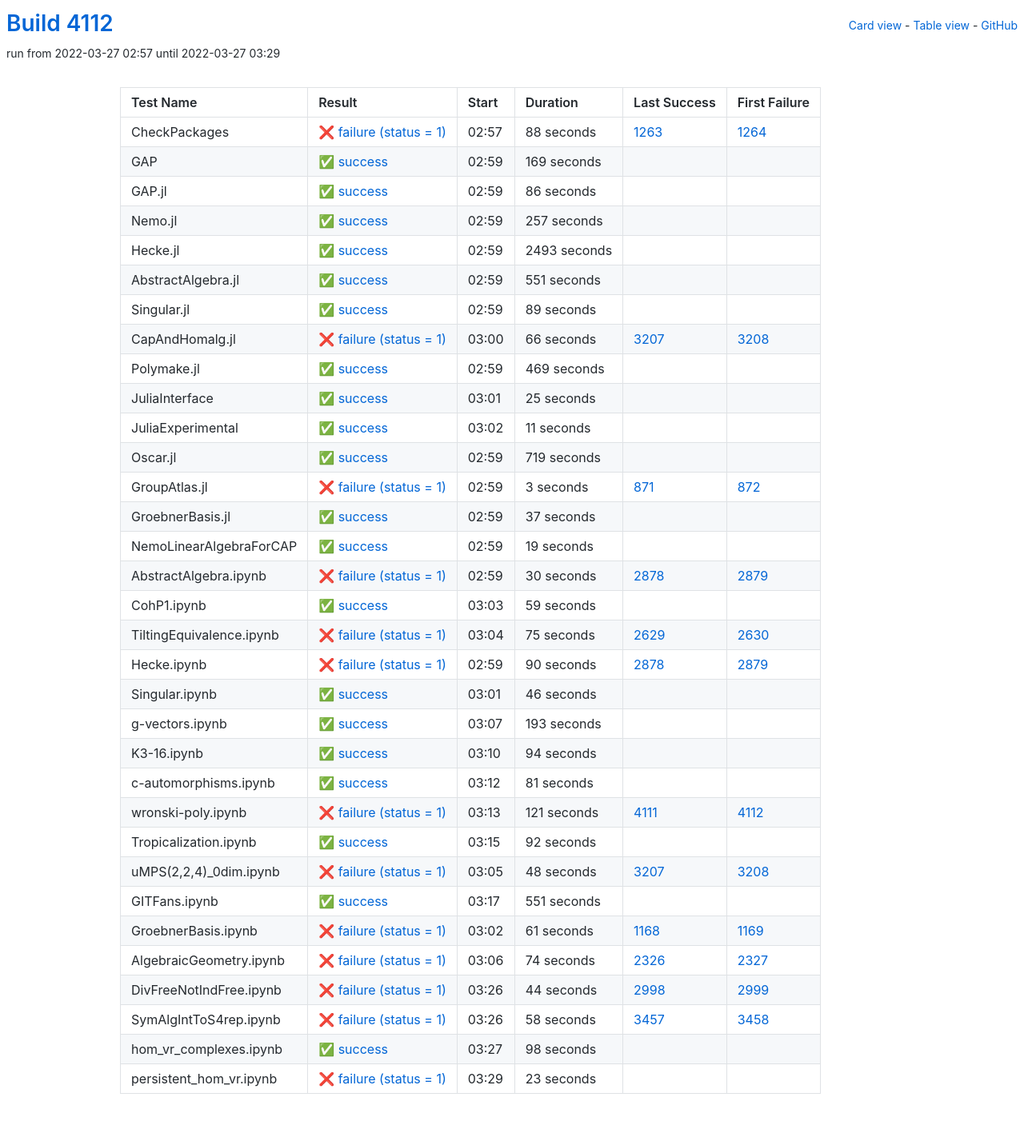
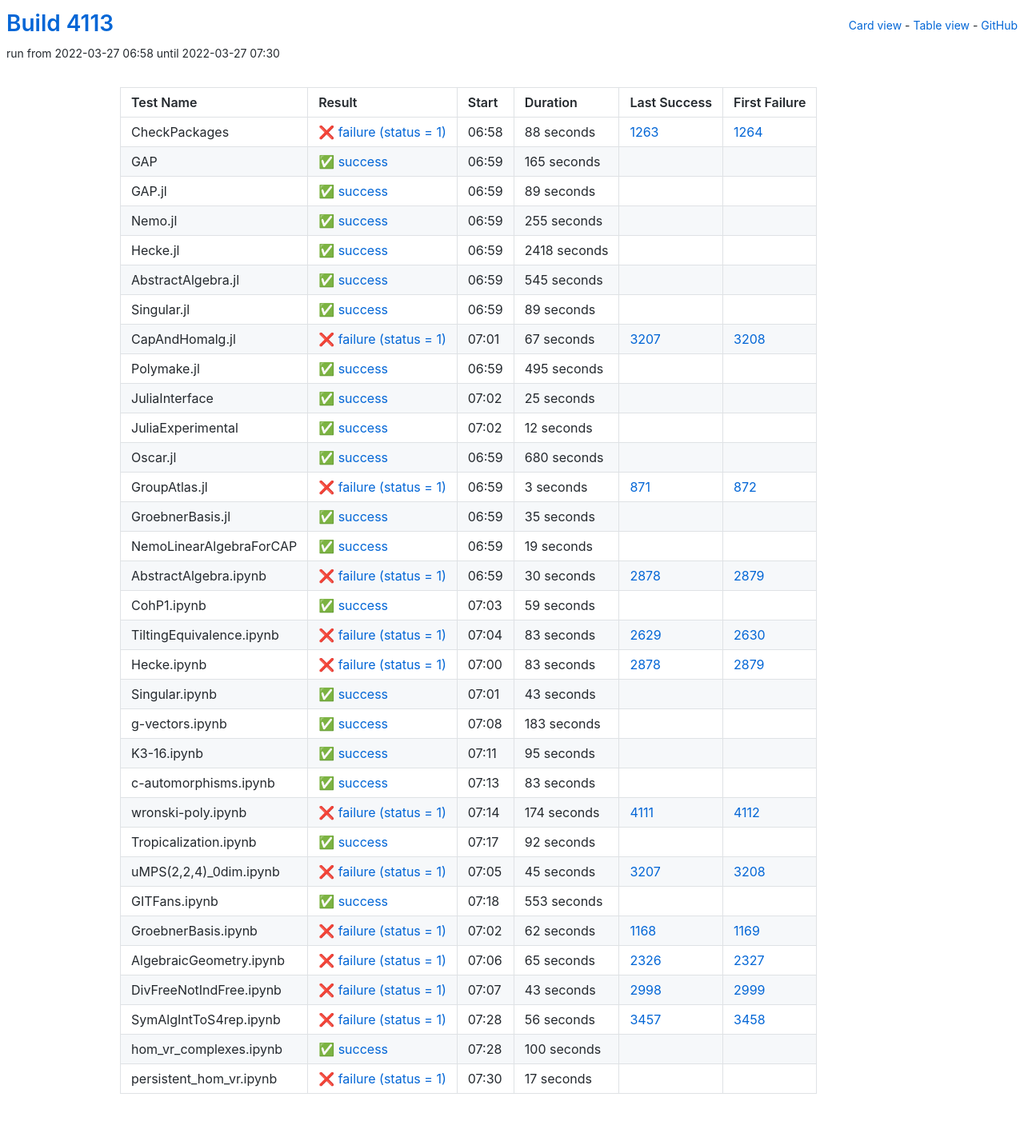
Before and after one commit to oscar-system/oscar-ci-status-stable, a Jekyll site: the page built from table.html, in a window 1280 px wide. Shown: the whole page at 80% size. Built offline with Jekyll 4.4.1, drawn with Linux system fonts in a browser that asks for light colours.

Commit message:
Build #4113

```diff
--- a/_data/ci.yml
+++ b/_data/ci.yml
@@ -1,6 +1,6 @@
 ---
-build: 4112
-build_url: https://oscarci.mathematik.uni-kl.de/job/oscar-stable/4112/
+build: 4113
+build_url: https://oscarci.mathematik.uni-kl.de/job/oscar-stable/4113/
 job: oscar-stable
 organization: oscar-system
 repo: oscar-ci-status-stable
@@ -8,8 +8,8 @@ repourl: https://github.com/oscar-system/oscar-ci-status-stable
 tests:
 - name: CheckPackages
   id: checkpackages
-  log: https://oscarci.mathematik.uni-kl.de/job/oscar-stable/4112/artifact/logs/build-4112/CheckPackages.log
-  start: 2022-03-27 02:57
+  log: https://oscarci.mathematik.uni-kl.de/job/oscar-stable/4113/artifact/logs/build-4113/CheckPackages.log
+  start: 2022-03-27 06:58
   success: false
   exitcode: 1
   status: failure
@@ -20,68 +20,68 @@ tests:
   first_failure_url: https://oscarci.mathematik.uni-kl.de/job/oscar-stable/1264/
 - name: GAP
   id: gap
-  log: https://oscarci.mathematik.uni-kl.de/job/oscar-stable/4112/artifact/logs/build-4112/GAP.log
-  start: 2022-03-27 02:59
+  log: https://oscarci.mathematik.uni-kl.de/job/oscar-stable/4113/artifact/logs/build-4113/GAP.log
+  start: 2022-03-27 06:59
   success: true
   exitcode: 0
   status: success
-  duration: 169
+  duration: 165
   last_success: false
   last_success_url:
   first_failure: false
   first_failure_url:
 - name: GAP.jl
   id: gap-jl
-  log: https://oscarci.mathematik.uni-kl.de/job/oscar-stable/4112/artifact/logs/build-4112/GAP.jl.log
-  start: 2022-03-27 02:59
+  log: https://oscarci.mathematik.uni-kl.de/job/oscar-stable/4113/artifact/logs/build-4113/GAP.jl.log
+  start: 2022-03-27 06:59
   success: true
   exitcode: 0
   status: success
-  duration: 86
+  duration: 89
   last_success: false
   last_success_url:
   first_failure: false
   first_failure_url:
 - name: Nemo.jl
   id: nemo-jl
-  log: https://oscarci.mathematik.uni-kl.de/job/oscar-stable/4112/artifact/logs/build-4112/Nemo.jl.log
-  start: 2022-03-27 02:59
+  log: https://oscarci.mathematik.uni-kl.de/job/oscar-stable/4113/artifact/logs/build-4113/Nemo.jl.log
+  start: 2022-03-27 06:59
   success: true
   exitcode: 0
   status: success
-  duration: 257
+  duration: 255
   last_success: false
   last_success_url:
   first_failure: false
   first_failure_url:
 - name: Hecke.jl
   id: hecke-jl
-  log: https://oscarci.mathematik.uni-kl.de/job/oscar-stable/4112/artifact/logs/build-4112/Hecke.jl.log
-  start: 2022-03-27 02:59
+  log: https://oscarci.mathematik.uni-kl.de/job/oscar-stable/4113/artifact/logs/build-4113/Hecke.jl.log
+  start: 2022-03-27 06:59
   success: true
   exitcode: 0
   status: success
-  duration: 2493
+  duration: 2418
   last_success: false
   last_success_url:
   first_failure: false
   first_failure_url:
 - name: AbstractAlgebra.jl
   id: abstractalgebra-jl
-  log: https://oscarci.mathematik.uni-kl.de/job/oscar-stable/4112/artifact/logs/build-4112/AbstractAlgebra.jl.log
-  start: 2022-03-27 02:59
+  log: https://oscarci.mathematik.uni-kl.de/job/oscar-stable/4113/artifact/logs/build-4113/AbstractAlgebra.jl.log
+  start: 2022-03-27 06:59
   success: true
   exitcode: 0
   status: success
-  duration: 551
+  duration: 545
   last_success: false
   last_success_url:
   first_failure: false
   first_failure_url:
 - name: Singular.jl
   id: singular-jl
-  log: https://oscarci.mathematik.uni-kl.de/job/oscar-stable/4112/artifact/logs/build-4112/Singular.jl.log
-  start: 2022-03-27 02:59
+  log: https://oscarci.mathematik.uni-kl.de/job/oscar-stable/4113/artifact/logs/build-4113/Singular.jl.log
+  start: 2022-03-27 06:59
   success: true
   exitcode: 0
   status: success
@@ -92,32 +92,32 @@ tests:
   first_failure_url:
 - name: CapAndHomalg.jl
   id: capandhomalg-jl
-  log: https://oscarci.mathematik.uni-kl.de/job/oscar-stable/4112/artifact/logs/build-4112/CapAndHomalg.jl.log
-  start: 2022-03-27 03:00
+  log: https://oscarci.mathematik.uni-kl.de/job/oscar-stable/4113/artifact/logs/build-4113/CapAndHomalg.jl.log
+  start: 2022-03-27 07:01
   success: false
   exitcode: 1
   status: failure
-  duration: 66
+  duration: 67
   last_success: 3207
   last_success_url: https://oscarci.mathematik.uni-kl.de/job/oscar-stable/3207/
   first_failure: 3208
   first_failure_url: https://oscarci.mathematik.uni-kl.de/job/oscar-stable/3208/
 - name: Polymake.jl
   id: polymake-jl
-  log: https://oscarci.mathematik.uni-kl.de/job/oscar-stable/4112/artifact/logs/build-4112/Polymake.jl.log
-  start: 2022-03-27 02:59
+  log: https://oscarci.mathematik.uni-kl.de/job/oscar-stable/4113/artifact/logs/build-4113/Polymake.jl.log
+  start: 2022-03-27 06:59
   success: true
   exitcode: 0
   status: success
-  duration: 469
+  duration: 495
   last_success: false
   last_success_url:
   first_failure: false
   first_failure_url:
 - name: JuliaInterface
   id: juliainterface
-  log: https://oscarci.mathematik.uni-kl.de/job/oscar-stable/4112/artifact/logs/build-4112/JuliaInterface.log
-  start: 2022-03-27 03:01
+  log: https://oscarci.mathematik.uni-kl.de/job/oscar-stable/4113/artifact/logs/build-4113/JuliaInterface.log
+  start: 2022-03-27 07:02
   success: true
   exitcode: 0
   status: success
@@ -128,32 +128,32 @@ tests:
   first_failure_url:
 - name: JuliaExperimental
   id: juliaexperimental
-  log: https://oscarci.mathematik.uni-kl.de/job/oscar-stable/4112/artifact/logs/build-4112/JuliaExperimental.log
-  start: 2022-03-27 03:02
+  log: https://oscarci.mathematik.uni-kl.de/job/oscar-stable/4113/artifact/logs/build-4113/JuliaExperimental.log
+  start: 2022-03-27 07:02
   success: true
   exitcode: 0
   status: success
-  duration: 11
+  duration: 12
   last_success: false
   last_success_url:
   first_failure: false
   first_failure_url:
 - name: Oscar.jl
   id: oscar-jl
-  log: https://oscarci.mathematik.uni-kl.de/job/oscar-stable/4112/artifact/logs/build-4112/Oscar.jl.log
-  start: 2022-03-27 02:59
+  log: https://oscarci.mathematik.uni-kl.de/job/oscar-stable/4113/artifact/logs/build-4113/Oscar.jl.log
+  start: 2022-03-27 06:59
   success: true
   exitcode: 0
   status: success
-  duration: 719
+  duration: 680
   last_success: false
   last_success_url:
   first_failure: false
   first_failure_url:
 - name: GroupAtlas.jl
   id: groupatlas-jl
-  log: https://oscarci.mathematik.uni-kl.de/job/oscar-stable/4112/artifact/logs/build-4112/GroupAtlas.jl.log
-  start: 2022-03-27 02:59
+  log: https://oscarci.mathematik.uni-kl.de/job/oscar-stable/4113/artifact/logs/build-4113/GroupAtlas.jl.log
+  start: 2022-03-27 06:59
   success: false
   exitcode: 1
   status: failure
@@ -164,20 +164,20 @@ tests:
   first_failure_url: https://oscarci.mathematik.uni-kl.de/job/oscar-stable/872/
 - name: GroebnerBasis.jl
   id: groebnerbasis-jl
-  log: https://oscarci.mathematik.uni-kl.de/job/oscar-stable/4112/artifact/logs/build-4112/GroebnerBasis.jl.log
-  start: 2022-03-27 02:59
+  log: https://oscarci.mathematik.uni-kl.de/job/oscar-stable/4113/artifact/logs/build-4113/GroebnerBasis.jl.log
+  start: 2022-03-27 06:59
   success: true
   exitcode: 0
   status: success
-  duration: 37
+  duration: 35
   last_success: false
   last_success_url:
   first_failure: false
   first_failure_url:
 - name: NemoLinearAlgebraForCAP
   id: nemolinearalgebraforcap
-  log: https://oscarci.mathematik.uni-kl.de/job/oscar-stable/4112/artifact/logs/build-4112/NemoLinearAlgebraForCAP.log
-  start: 2022-03-27 02:59
+  log: https://oscarci.mathematik.uni-kl.de/job/oscar-stable/4113/artifact/logs/build-4113/NemoLinearAlgebraForCAP.log
+  start: 2022-03-27 06:59
   success: true
   exitcode: 0
   status: success
@@ -188,8 +188,8 @@ tests:
   first_failure_url:
 - name: AbstractAlgebra.ipynb
   id: abstractalgebra-ipynb
-  log: https://oscarci.mathematik.uni-kl.de/job/oscar-stable/4112/artifact/logs/build-4112/AbstractAlgebra.ipynb.log
-  start: 2022-03-27 02:59
+  log: https://oscarci.mathematik.uni-kl.de/job/oscar-stable/4113/artifact/logs/build-4113/AbstractAlgebra.ipynb.log
+  start: 2022-03-27 06:59
   success: false
   exitcode: 1
   status: failure
@@ -200,8 +200,8 @@ tests:
   first_failure_url: https://oscarci.mathematik.uni-kl.de/job/oscar-stable/2879/
 - name: CohP1.ipynb
   id: cohp1-ipynb
-  log: https://oscarci.mathematik.uni-kl.de/job/oscar-stable/4112/artifact/logs/build-4112/CohP1.ipynb.log
-  start: 2022-03-27 03:03
+  log: https://oscarci.mathematik.uni-kl.de/job/oscar-stable/4113/artifact/logs/build-4113/CohP1.ipynb.log
+  start: 2022-03-27 07:03
   success: true
   exitcode: 0
   status: success
@@ -212,92 +212,92 @@ tests:
   first_failure_url:
 - name: TiltingEquivalence.ipynb
   id: tiltingequivalence-ipynb
-  log: https://oscarci.mathematik.uni-kl.de/job/oscar-stable/4112/artifact/logs/build-4112/TiltingEquivalence.ipynb.log
-  start: 2022-03-27 03:04
+  log: https://oscarci.mathematik.uni-kl.de/job/oscar-stable/4113/artifact/logs/build-4113/TiltingEquivalence.ipynb.log
+  start: 2022-03-27 07:04
   success: false
   exitcode: 1
   status: failure
-  duration: 75
+  duration: 83
   last_success: 2629
   last_success_url: https://oscarci.mathematik.uni-kl.de/job/oscar-stable/2629/
   first_failure: 2630
   first_failure_url: https://oscarci.mathematik.uni-kl.de/job/oscar-stable/2630/
 - name: Hecke.ipynb
   id: hecke-ipynb
-  log: https://oscarci.mathematik.uni-kl.de/job/oscar-stable/4112/artifact/logs/build-4112/Hecke.ipynb.log
-  start: 2022-03-27 02:59
+  log: https://oscarci.mathematik.uni-kl.de/job/oscar-stable/4113/artifact/logs/build-4113/Hecke.ipynb.log
+  start: 2022-03-27 07:00
   success: false
   exitcode: 1
   status: failure
-  duration: 90
+  duration: 83
   last_success: 2878
   last_success_url: https://oscarci.mathematik.uni-kl.de/job/oscar-stable/2878/
   first_failure: 2879
   first_failure_url: https://oscarci.mathematik.uni-kl.de/job/oscar-stable/2879/
 - name: Singular.ipynb
   id: singular-ipynb
-  log: https://oscarci.mathematik.uni-kl.de/job/oscar-stable/4112/artifact/logs/build-4112/Singular.ipynb.log
-  start: 2022-03-27 03:01
+  log: https://oscarci.mathematik.uni-kl.de/job/oscar-stable/4113/artifact/logs/build-4113/Singular.ipynb.log
+  start: 2022-03-27 07:01
   success: true
   exitcode: 0
   status: success
-  duration: 46
+  duration: 43
   last_success: false
   last_success_url:
   first_failure: false
   first_failure_url:
 - name: g-vectors.ipynb
   id: g-vectors-ipynb
-  log: https://oscarci.mathematik.uni-kl.de/job/oscar-stable/4112/artifact/logs/build-4112/g-vectors.ipynb.log
-  start: 2022-03-27 03:07
+  log: https://oscarci.mathematik.uni-kl.de/job/oscar-stable/4113/artifact/logs/build-4113/g-vectors.ipynb.log
+  start: 2022-03-27 07:08
   success: true
   exitcode: 0
   status: success
-  duration: 193
+  duration: 183
   last_success: false
   last_success_url:
   first_failure: false
   first_failure_url:
 - name: K3-16.ipynb
   id: k3-16-ipynb
-  log: https://oscarci.mathematik.uni-kl.de/job/oscar-stable/4112/artifact/logs/build-4112/K3-16.ipynb.log
-  start: 2022-03-27 03:10
+  log: https://oscarci.mathematik.uni-kl.de/job/oscar-stable/4113/artifact/logs/build-4113/K3-16.ipynb.log
+  start: 2022-03-27 07:11
   success: true
   exitcode: 0
   status: success
-  duration: 94
+  duration: 95
   last_success: false
   last_success_url:
   first_failure: false
   first_failure_url:
 - name: c-automorphisms.ipynb
   id: c-automorphisms-ipynb
-  log: https://oscarci.mathematik.uni-kl.de/job/oscar-stable/4112/artifact/logs/build-4112/c-automorphisms.ipynb.log
-  start: 2022-03-27 03:12
+  log: https://oscarci.mathematik.uni-kl.de/job/oscar-stable/4113/artifact/logs/build-4113/c-automorphisms.ipynb.log
+  start: 2022-03-27 07:13
   success: true
   exitcode: 0
   status: success
-  duration: 81
+  duration: 83
   last_success: false
   last_success_url:
   first_failure: false
   first_failure_url:
 - name: wronski-poly.ipynb
   id: wronski-poly-ipynb
-  log: https://oscarci.mathematik.uni-kl.de/job/oscar-stable/4112/artifact/logs/build-4112/wronski-poly.ipynb.log
-  start: 2022-03-27 03:13
+  log: https://oscarci.mathematik.uni-kl.de/job/oscar-stable/4113/artifact/logs/build-4113/wronski-poly.ipynb.log
+  start: 2022-03-27 07:14
   success: false
   exitcode: 1
   status: failure
-  duration: 121
+  duration: 174
   last_success: 4111
   last_success_url: https://oscarci.mathematik.uni-kl.de/job/oscar-stable/4111/
   first_failure: 4112
   first_failure_url: https://oscarci.mathematik.uni-kl.de/job/oscar-stable/4112/
 - name: Tropicalization.ipynb
   id: tropicalization-ipynb
-  log: https://oscarci.mathematik.uni-kl.de/job/oscar-stable/4112/artifact/logs/build-4112/Tropicalization.ipynb.log
-  start: 2022-03-27 03:15
+  log: https://oscarci.mathematik.uni-kl.de/job/oscar-stable/4113/artifact/logs/build-4113/Tropicalization.ipynb.log
+  start: 2022-03-27 07:17
   success: true
   exitcode: 0
   status: success
@@ -308,96 +308,96 @@ tests:
   first_failure_url:
 - name: uMPS(2,2,4)_0dim.ipynb
   id: umps-2-2-4-0dim-ipynb
-  log: https://oscarci.mathematik.uni-kl.de/job/oscar-stable/4112/artifact/logs/build-4112/uMPS-2-2-4-_0dim.ipynb.log
-  start: 2022-03-27 03:05
+  log: https://oscarci.mathematik.uni-kl.de/job/oscar-stable/4113/artifact/logs/build-4113/uMPS-2-2-4-_0dim.ipynb.log
+  start: 2022-03-27 07:05
   success: false
   exitcode: 1
   status: failure
-  duration: 48
+  duration: 45
   last_success: 3207
   last_success_url: https://oscarci.mathematik.uni-kl.de/job/oscar-stable/3207/
   first_failure: 3208
   first_failure_url: https://oscarci.mathematik.uni-kl.de/job/oscar-stable/3208/
 - name: GITFans.ipynb
   id: gitfans-ipynb
-  log: https://oscarci.mathematik.uni-kl.de/job/oscar-stable/4112/artifact/logs/build-4112/GITFans.ipynb.log
-  start: 2022-03-27 03:17
+  log: https://oscarci.mathematik.uni-kl.de/job/oscar-stable/4113/artifact/logs/build-4113/GITFans.ipynb.log
+  start: 2022-03-27 07:18
   success: true
   exitcode: 0
   status: success
-  duration: 551
+  duration: 553
   last_success: false
   last_success_url:
   first_failure: false
   first_failure_url:
 - name: GroebnerBasis.ipynb
   id: groebnerbasis-ipynb
-  log: https://oscarci.mathematik.uni-kl.de/job/oscar-stable/4112/artifact/logs/build-4112/GroebnerBasis.ipynb.log
-  start: 2022-03-27 03:02
+  log: https://oscarci.mathematik.uni-kl.de/job/oscar-stable/4113/artifact/logs/build-4113/GroebnerBasis.ipynb.log
+  start: 2022-03-27 07:02
   success: false
   exitcode: 1
   status: failure
-  duration: 61
+  duration: 62
   last_success: 1168
   last_success_url: https://oscarci.mathematik.uni-kl.de/job/oscar-stable/1168/
   first_failure: 1169
   first_failure_url: https://oscarci.mathematik.uni-kl.de/job/oscar-stable/1169/
 - name: AlgebraicGeometry.ipynb
   id: algebraicgeometry-ipynb
-  log: https://oscarci.mathematik.uni-kl.de/job/oscar-stable/4112/artifact/logs/build-4112/AlgebraicGeometry.ipynb.log
-  start: 2022-03-27 03:06
+  log: https://oscarci.mathematik.uni-kl.de/job/oscar-stable/4113/artifact/logs/build-4113/AlgebraicGeometry.ipynb.log
+  start: 2022-03-27 07:06
   success: false
   exitcode: 1
   status: failure
-  duration: 74
+  duration: 65
   last_success: 2326
   last_success_url: https://oscarci.mathematik.uni-kl.de/job/oscar-stable/2326/
   first_failure: 2327
   first_failure_url: https://oscarci.mathematik.uni-kl.de/job/oscar-stable/2327/
 - name: DivFreeNotIndFree.ipynb
   id: divfreenotindfree-ipynb
-  log: https://oscarci.mathematik.uni-kl.de/job/oscar-stable/4112/artifact/logs/build-4112/DivFreeNotIndFree.ipynb.log
-  start: 2022-03-27 03:26
+  log: https://oscarci.mathematik.uni-kl.de/job/oscar-stable/4113/artifact/logs/build-4113/DivFreeNotIndFree.ipynb.log
+  start: 2022-03-27 07:07
   success: false
   exitcode: 1
   status: failure
-  duration: 44
+  duration: 43
   last_success: 2998
   last_success_url: https://oscarci.mathematik.uni-kl.de/job/oscar-stable/2998/
   first_failure: 2999
   first_failure_url: https://oscarci.mathematik.uni-kl.de/job/oscar-stable/2999/
 - name: SymAlgIntToS4rep.ipynb
   id: symalginttos4rep-ipynb
-  log: https://oscarci.mathematik.uni-kl.de/job/oscar-stable/4112/artifact/logs/build-4112/SymAlgIntToS4rep.ipynb.log
-  start: 2022-03-27 03:26
+  log: https://oscarci.mathematik.uni-kl.de/job/oscar-stable/4113/artifact/logs/build-4113/SymAlgIntToS4rep.ipynb.log
+  start: 2022-03-27 07:28
   success: false
   exitcode: 1
   status: failure
-  duration: 58
+  duration: 56
   last_success: 3457
   last_success_url: https://oscarci.mathematik.uni-kl.de/job/oscar-stable/3457/
   first_failure: 3458
   first_failure_url: https://oscarci.mathematik.uni-kl.de/job/oscar-stable/3458/
 - name: hom_vr_complexes.ipynb
   id: hom-vr-complexes-ipynb
-  log: https://oscarci.mathematik.uni-kl.de/job/oscar-stable/4112/artifact/logs/build-4112/hom_vr_complexes.ipynb.log
-  start: 2022-03-27 03:27
+  log: https://oscarci.mathematik.uni-kl.de/job/oscar-stable/4113/artifact/logs/build-4113/hom_vr_complexes.ipynb.log
+  start: 2022-03-27 07:28
   success: true
   exitcode: 0
   status: success
-  duration: 98
+  duration: 100
   last_success: false
   last_success_url:
   first_failure: false
   first_failure_url:
 - name: persistent_hom_vr.ipynb
   id: persistent-hom-vr-ipynb
-  log: https://oscarci.mathematik.uni-kl.de/job/oscar-stable/4112/artifact/logs/build-4112/persistent_hom_vr.ipynb.log
-  start: 2022-03-27 03:29
+  log: https://oscarci.mathematik.uni-kl.de/job/oscar-stable/4113/artifact/logs/build-4113/persistent_hom_vr.ipynb.log
+  start: 2022-03-27 07:30
   success: false
   exitcode: 1
   status: failure
-  duration: 23
+  duration: 17
   last_success: false
   last_success_url:
   first_failure: false
```
Also changed, not shown: README.md.
